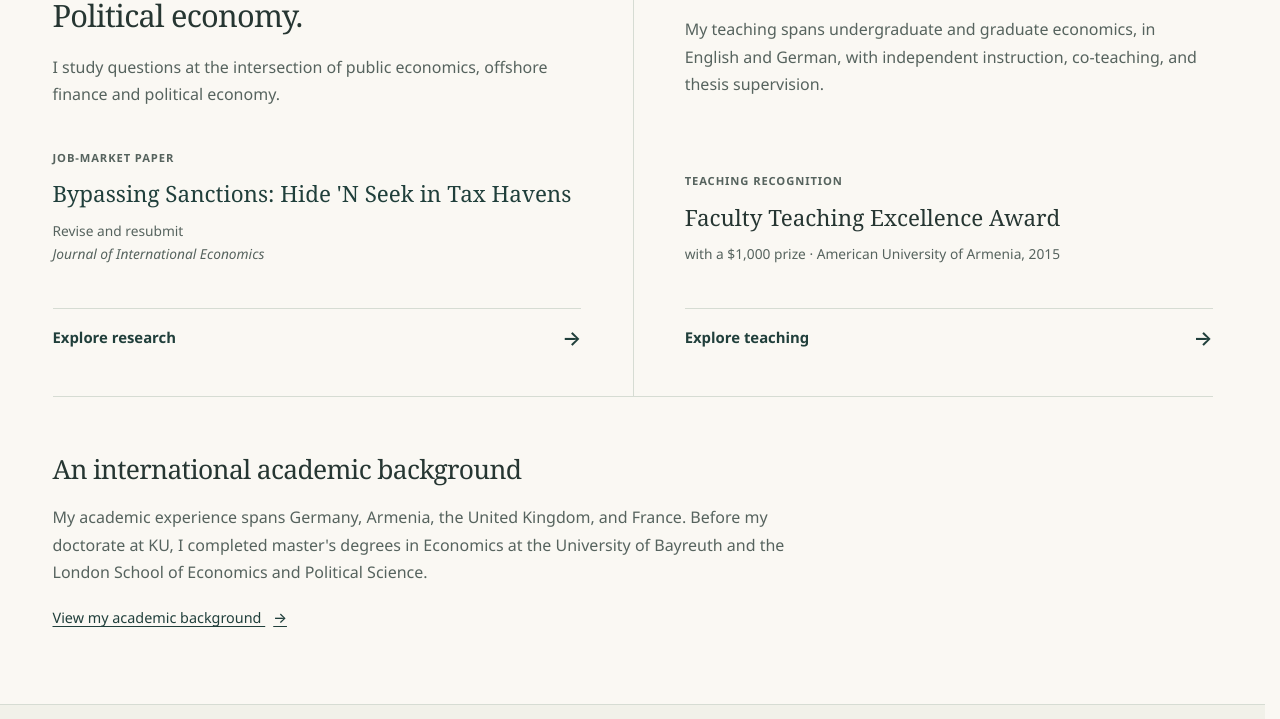
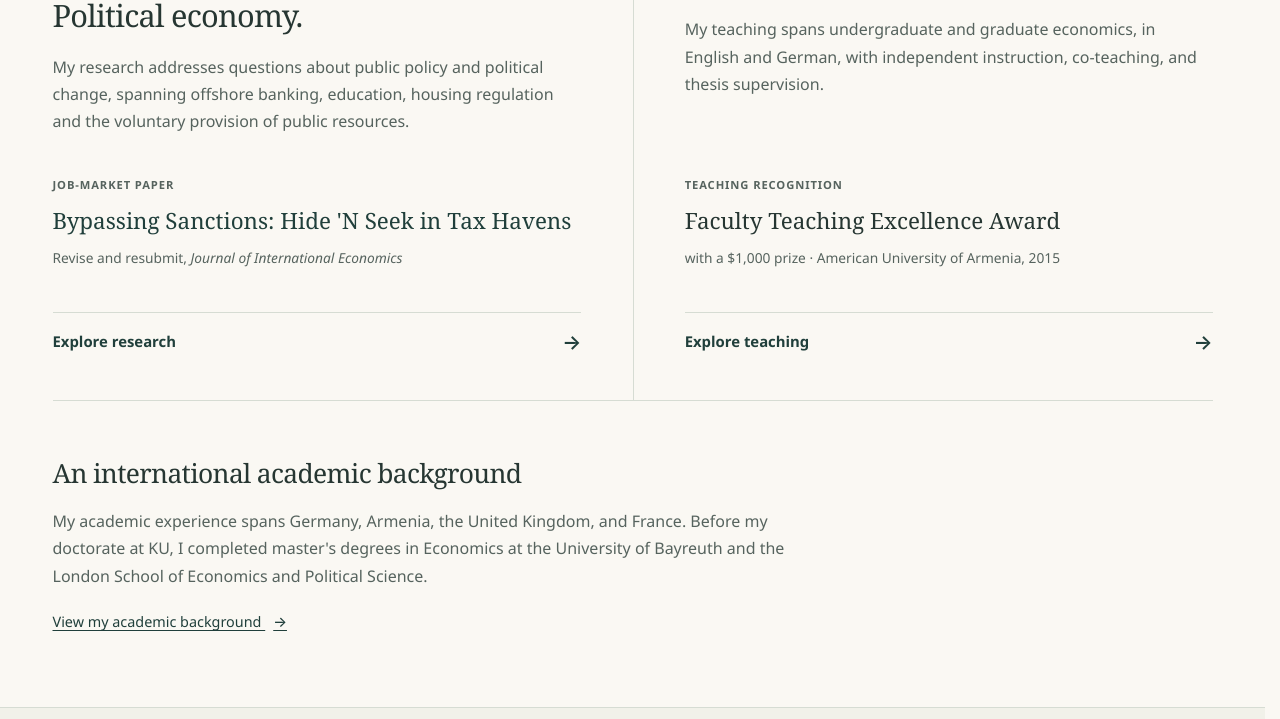
Before and after one commit to mikayel-tovmasyan/mikayel-tovmasyan.github.io, a plain HTML site: page index.html in a window 1280 px wide. Shown: the part 1052-1771 px from the top of the page. Drawn offline with Linux system fonts and the light colour scheme.

Commit message:
Refine homepage research summary and paper status

```diff
--- a/index.html
+++ b/index.html
@@ -46,8 +46,8 @@
       <section class="feature" aria-labelledby="research-title">
         <p class="eyebrow">Research</p>
         <h2 id="research-title">Public economics.<br>Offshore finance.<br>Political economy.</h2>
-        <p>I study questions at the intersection of public economics, offshore finance and political economy.</p>
-        <div class="feature-evidence"><span class="small-label">Job-market paper</span><h3><a href="research.html#job-market-paper">Bypassing Sanctions: Hide 'N Seek in Tax Havens</a></h3><p class="status">Revise and resubmit<br><em>Journal of International Economics</em></p></div>
+        <p>My research addresses questions about public policy and political change, spanning offshore banking, education, housing regulation and the voluntary provision of public resources.</p>
+        <div class="feature-evidence"><span class="small-label">Job-market paper</span><h3><a href="research.html#job-market-paper">Bypassing Sanctions: Hide 'N Seek in Tax Havens</a></h3><p class="status">Revise and resubmit, <em>Journal of International Economics</em></p></div>
         <a class="section-link" href="research.html">Explore research <span aria-hidden="true">→</span></a>
       </section>
       <section class="feature" aria-labelledby="teaching-title">
```
